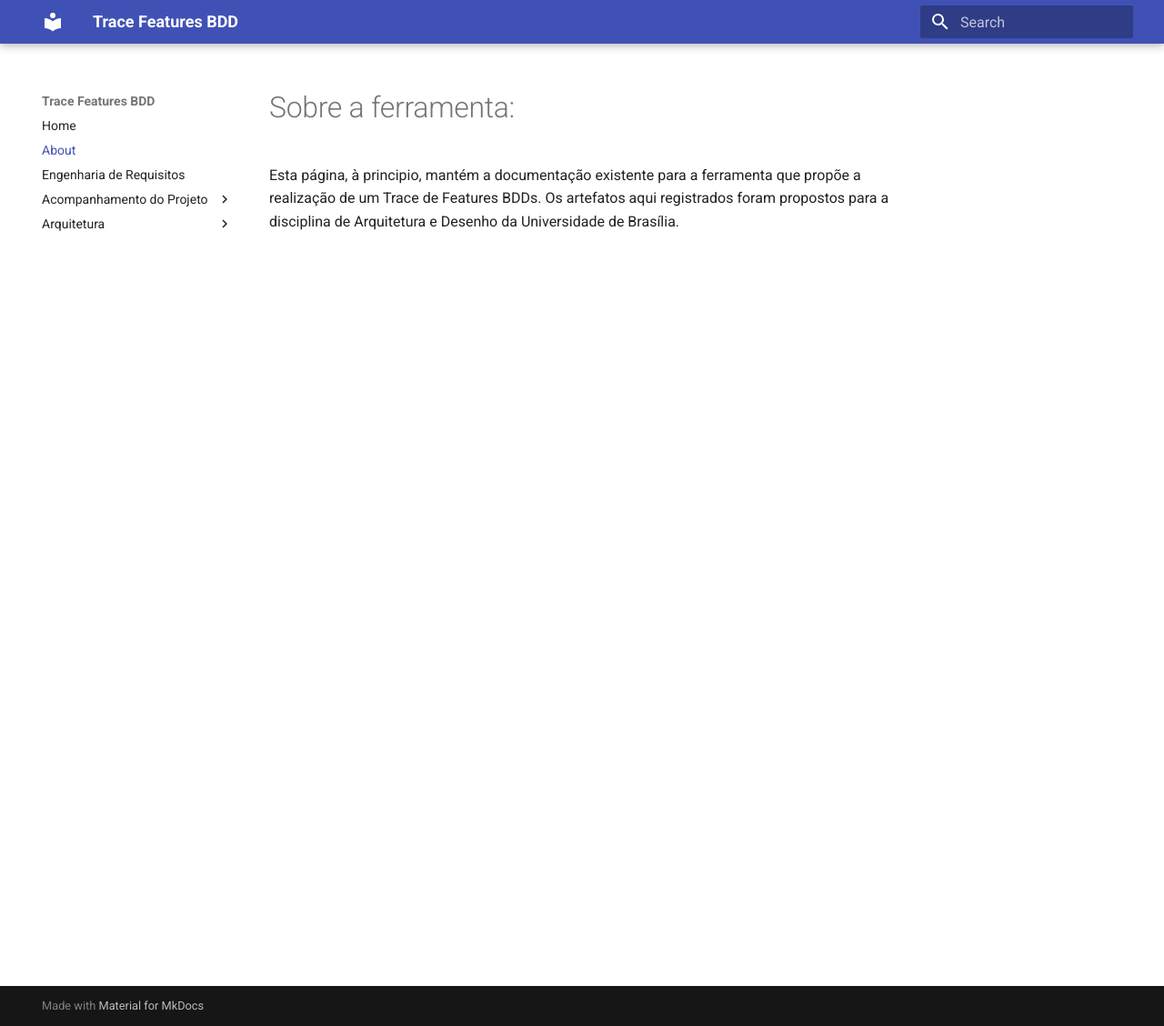
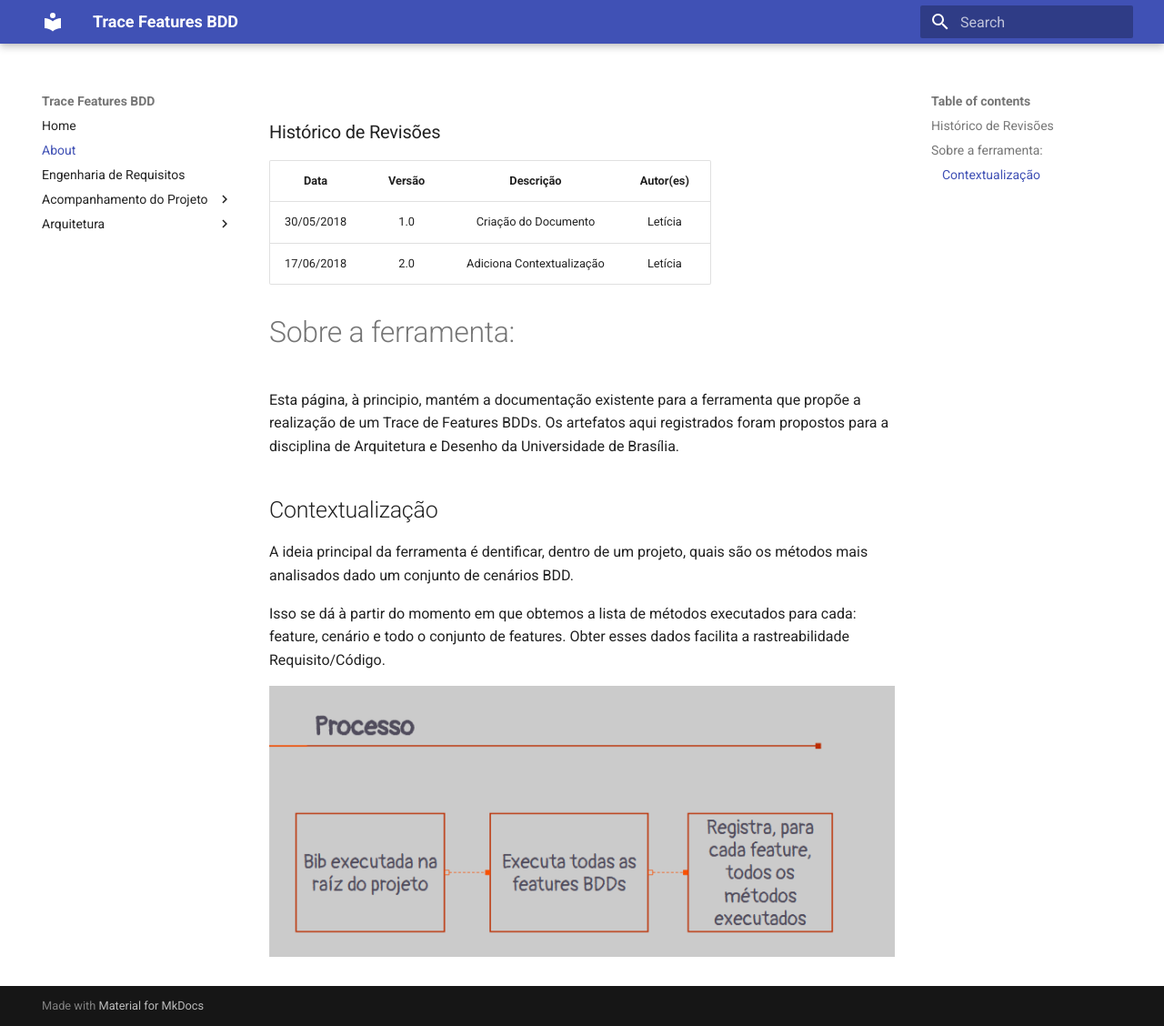
Before and after one commit to trace-features-bdd/trace_feature_docs, an MkDocs documentation site: the page built from docs/about.md, in a window 1280 px wide and 1128 px high. Shown: the whole window at 91% size. Built offline with MkDocs 1.6.1 and Material for MkDocs 9.7.7, drawn with Linux system fonts in a browser that asks for light colours; old or Windows-style settings are respelled for this version of MkDocs.

Commit message:
Adiciona ultimos requisitos para a apresentaçao

```diff
--- a/docs/about.md
+++ b/docs/about.md
@@ -1,6 +1,26 @@
+### Histórico de Revisões
+
+| Data | Versão | Descrição | Autor(es) |
+|:----:|:------:|:---------:|:-----:|
+|30/05/2018|1.0|Criação do Documento| Letícia |
+|17/06/2018|2.0|Adiciona Contextualização| Letícia |
+
 # Sobre a ferramenta:
 
 Esta página, à principio, mantém a documentação existente para a ferramenta que
 propõe a realização de um Trace de Features BDDs. Os artefatos aqui registrados
 foram propostos para a disciplina de Arquitetura e Desenho da Universidade de
 Brasília.
+
+
+## Contextualização
+
+A ideia principal da ferramenta é dentificar, dentro de um projeto, quais são os
+métodos mais analisados dado um conjunto de cenários BDD.
+
+Isso se dá à partir do momento em que obtemos a lista de métodos executados para
+cada: feature, cenário e todo o conjunto de features. Obter esses dados facilita
+a rastreabilidade Requisito/Código.
+
+
+![Processo](img/processo.png)
```
Also changed, not shown: docs/img/processo.png (added), docs/img/trace_feature_pacotes.png.
